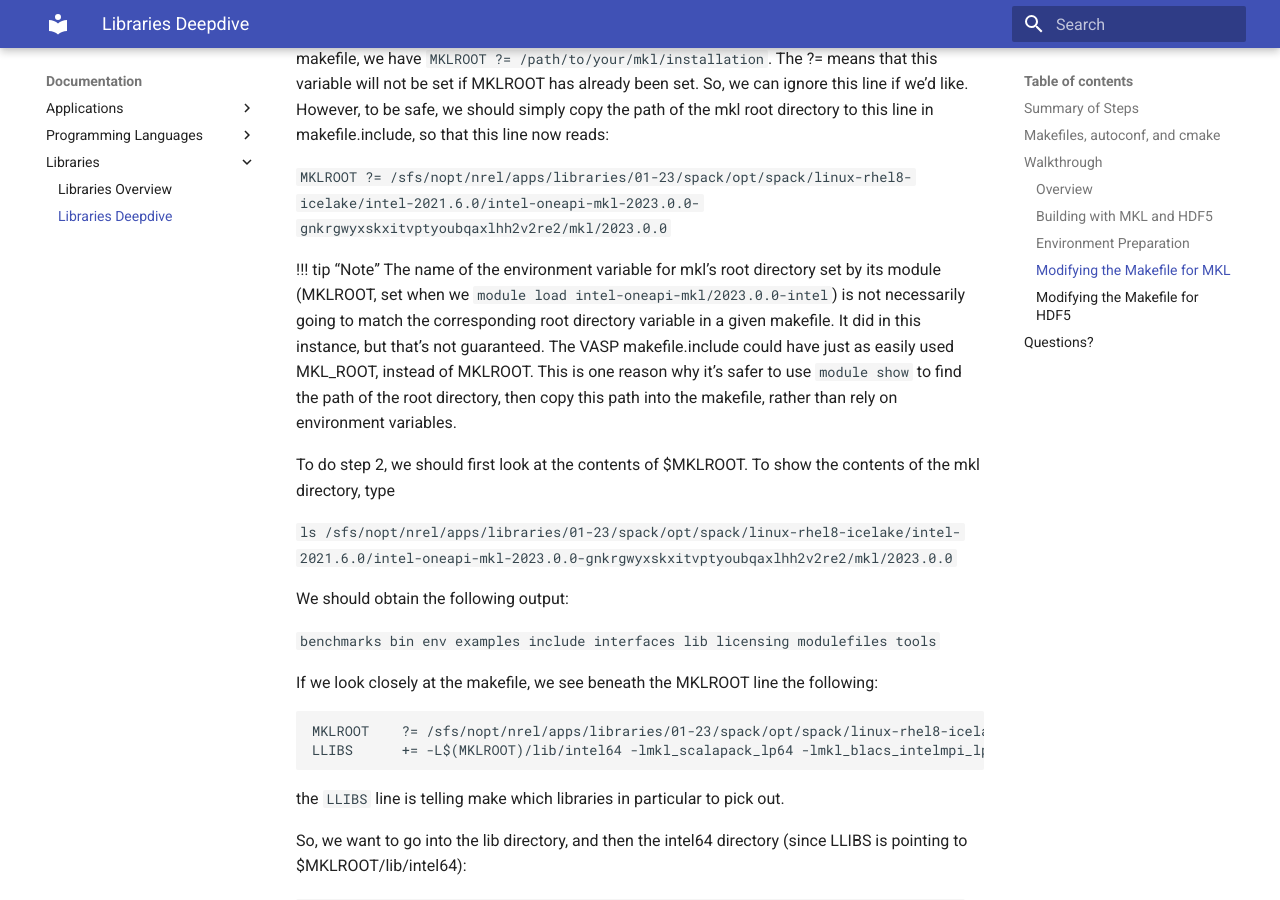
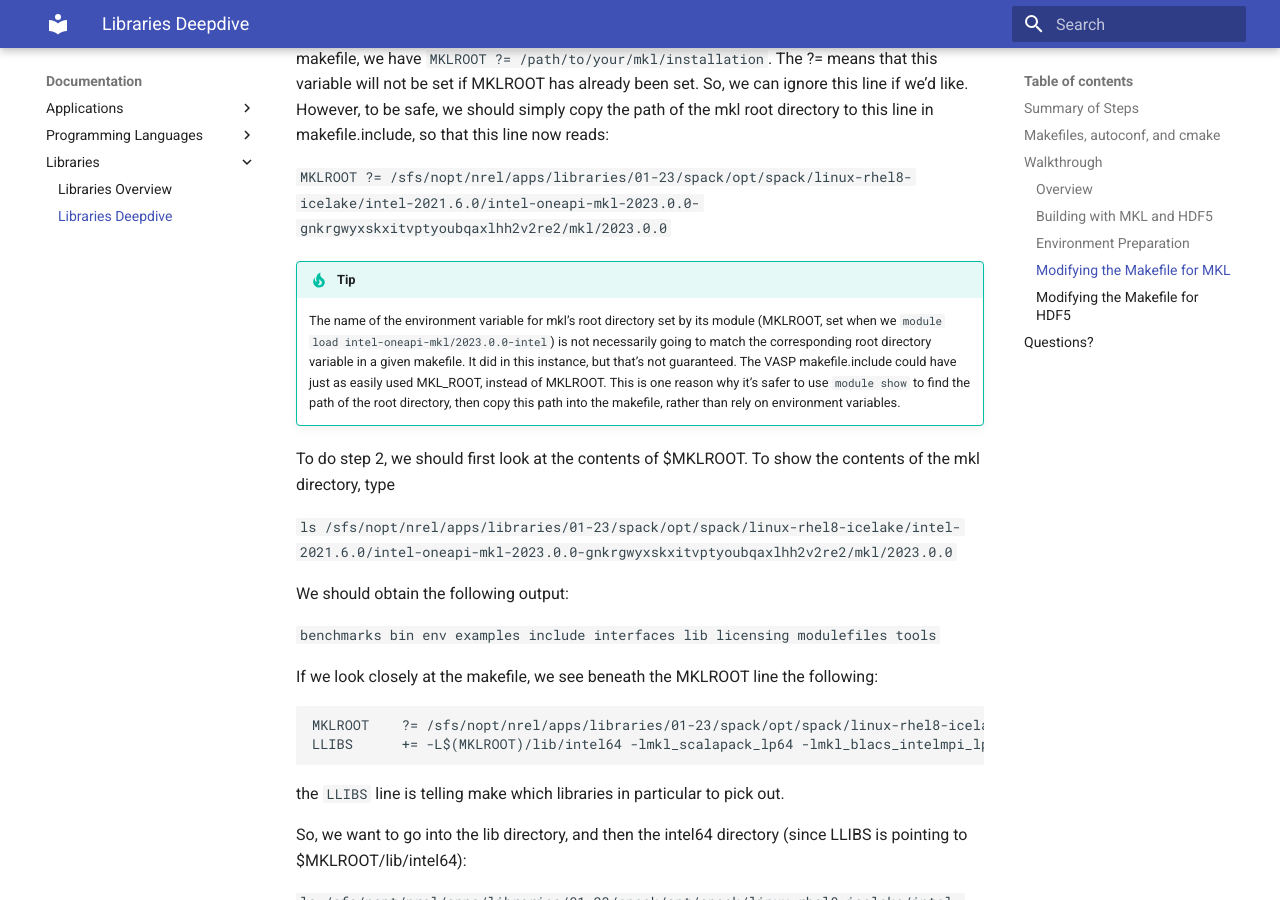
Before and after one commit to oahull0112/oahull0112.github.io, an MkDocs documentation site: the page built from docs/Documentation/Libraries/deepdive.md, in a window 1280 px wide and 900 px high, scrolled down 4258 px. Built offline with MkDocs 1.6.1 and Material for MkDocs 9.7.7, drawn with Linux system fonts in a browser that asks for light colours.

Commit message:
fix broken note

```diff
--- a/docs/Documentation/Libraries/deepdive.md
+++ b/docs/Documentation/Libraries/deepdive.md
@@ -123,7 +123,7 @@ If we type `echo $MKLROOT`, we can confirm that this environment variable is pro
 
 `MKLROOT    ?= /sfs/nopt/nrel/apps/libraries/01-23/spack/opt/spack/linux-rhel8-icelake/intel-2021.6.0/intel-oneapi-mkl-2023.0.0-gnkrgwyxskxitvptyoubqaxlhh2v2re2/mkl/2023.0.0`
 
-!!! tip “Note”
+!!! tip
 	The name of the environment variable for mkl’s root directory set by its module (MKLROOT, set when we `module load intel-oneapi-mkl/2023.0.0-intel`) is not necessarily going to match the corresponding root directory variable in a given makefile. It did in this instance, but that’s not guaranteed. The VASP makefile.include could have just as easily used MKL_ROOT, instead of MKLROOT. This is one reason why it’s safer to use `module show` to find the path of the root directory, then copy this path into the makefile, rather than rely on environment variables.
 
 To do step 2, we should first look at the contents of $MKLROOT. To show the contents of the mkl directory, type
```
